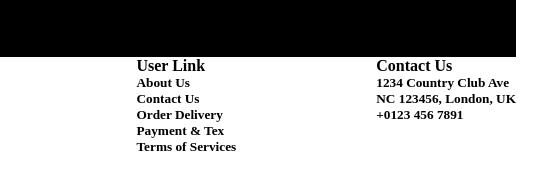
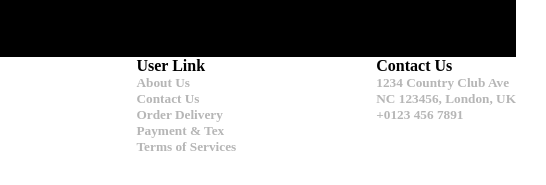
Before and after one commit to Precioushenry/Food-Delivery-Website, a plain HTML site: page index.html in a window 1280 px wide. Shown: the part 1846-2031 px from the top of the page, 734-1280 px from the left. Drawn offline with Linux system fonts and the light colour scheme.

Commit message:
chaged the footer color

```diff
--- a/new.css
+++ b/new.css
@@ -7,6 +7,7 @@
 .work{
     background-color: white;
     margin: 30px;
+
 
 
 }
@@ -21,7 +22,10 @@
 }
 .image{
     border-radius: 15px;
+    margin-right: 20px;
+
 }
+
 .btn{
     background-color: #F48E28;
     width: 150px;
@@ -31,6 +35,7 @@
 }
 .l{
     list-style: none;
+    color: #B6B6B6;
 }
 
 .c{
@@ -231,9 +236,9 @@
     .section{
         display: flex;
         margin-top: 10px;
-
-
-
+    }
+    .l{
+        color: #B6B6B6;
     }
     .insr{
         display: flex;
```
